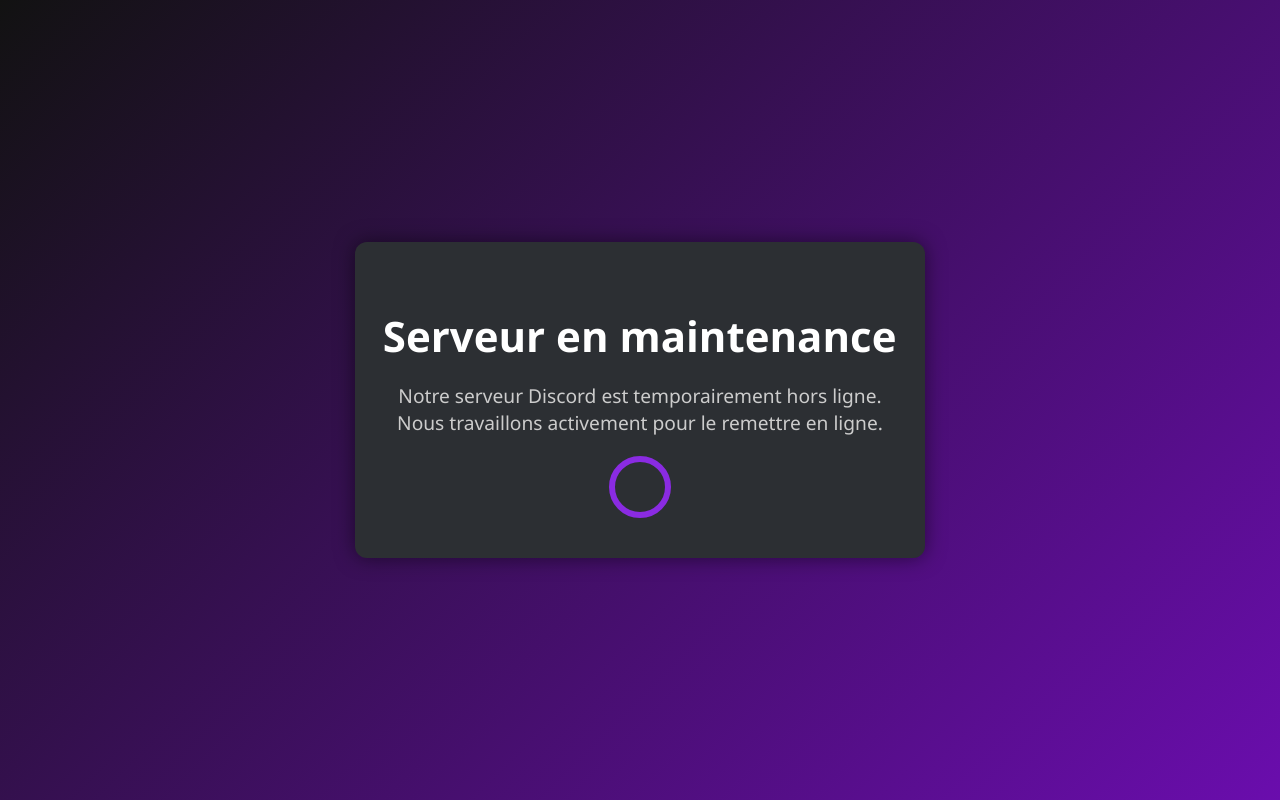
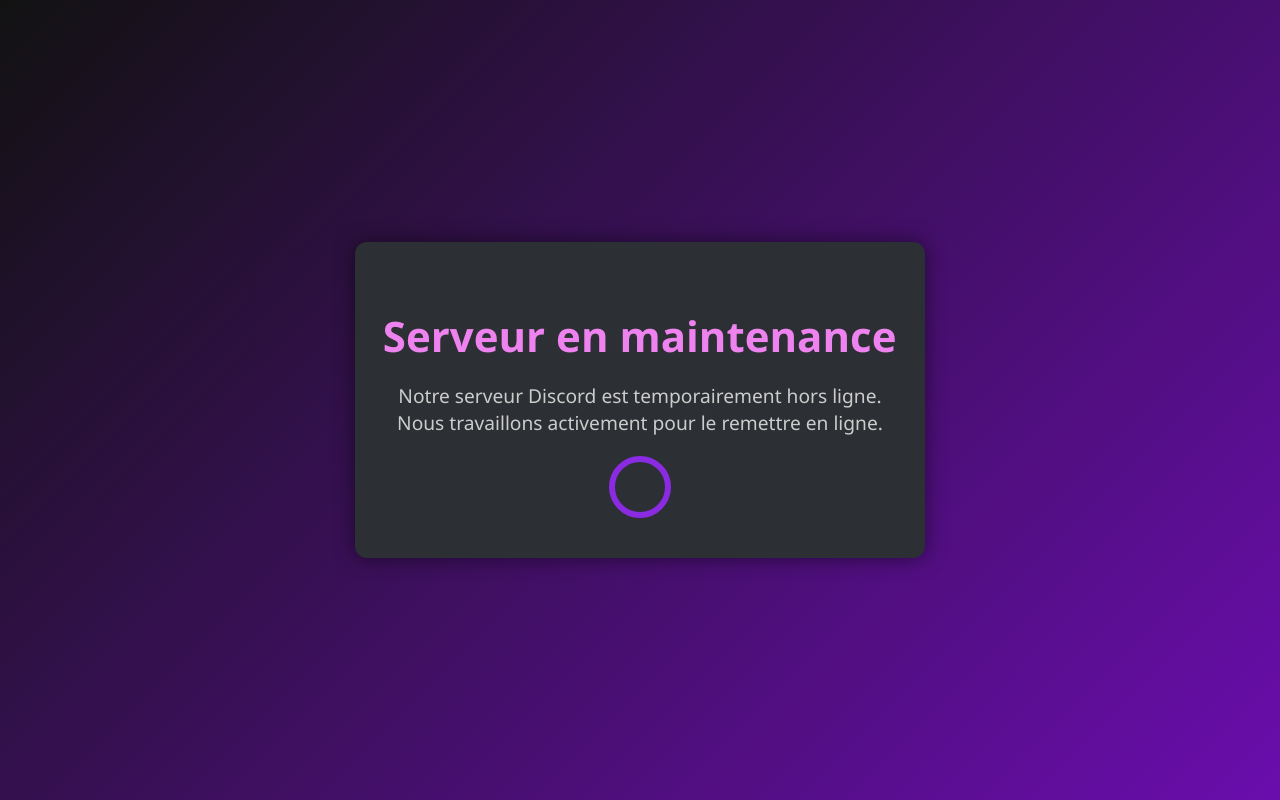
Before and after one commit to ShitzuDev/SiteWeb-Shitzu, a plain HTML site: page discordmtn.html in a window 1280 px wide. Drawn offline with Linux system fonts and the light colour scheme.

Commit message:
Update discordmtn.html

```diff
--- a/discordmtn.html
+++ b/discordmtn.html
@@ -28,7 +28,7 @@
     h1 {
       font-size: 2.5em;
       margin-bottom: 10px;
-      color: ##EE82EE;
+      color: #EE82EE;
       animation: pulse 2s infinite;
     }
 
```
